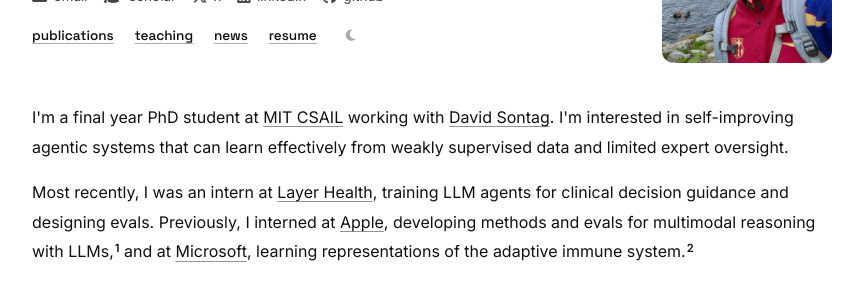
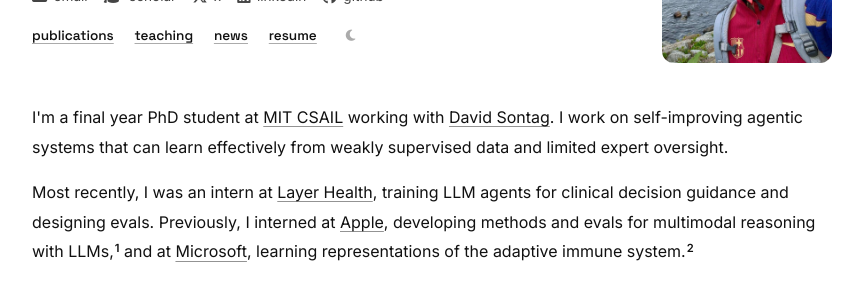
Before and after one commit to demireal/demireal.github.io, a Jekyll site: the page built from index.html, in a window 1280 px wide. Shown: the part 185-485 px from the top of the page, without its empty margins (208-1071 px from the left). Built offline with Jekyll 4.4.1, drawn with Linux system fonts in a browser that asks for light colours.

Commit message:
Update index.html

```diff
--- a/index.html
+++ b/index.html
@@ -33,7 +33,7 @@ title: ""
 <!-- ── About ───────────────────────────────────────────── -->
 <section class="section">
   <p>
-    I'm a final year PhD student at <a href="https://www.csail.mit.edu">MIT CSAIL</a> working with <a href="https://people.csail.mit.edu/dsontag/">David Sontag</a>. I'm interested in self-improving agentic systems that can learn effectively from weakly supervised data and limited expert oversight.
+    I'm a final year PhD student at <a href="https://www.csail.mit.edu">MIT CSAIL</a> working with <a href="https://people.csail.mit.edu/dsontag/">David Sontag</a>. I work on self-improving agentic systems that can learn effectively from weakly supervised data and limited expert oversight.
   </p>
   <p>
     Most recently, I was an intern at <a href="https://www.layerhealth.com">Layer Health</a>, training LLM agents for clinical decision guidance and designing evals. Previously, I interned at <a href="https://machinelearning.apple.com">Apple</a>, developing methods and evals for multimodal reasoning with LLMs,<a class="ri-ref" href="https://arxiv.org/pdf/2509.10729"><sup>1</sup></a> and at <a href="https://www.microsoft.com/en-us/research/">Microsoft</a>, learning representations of the adaptive immune system.<a class="ri-ref" href="https://openreview.net/pdf?id=oAukQalLzs"><sup>2</sup></a>
```
